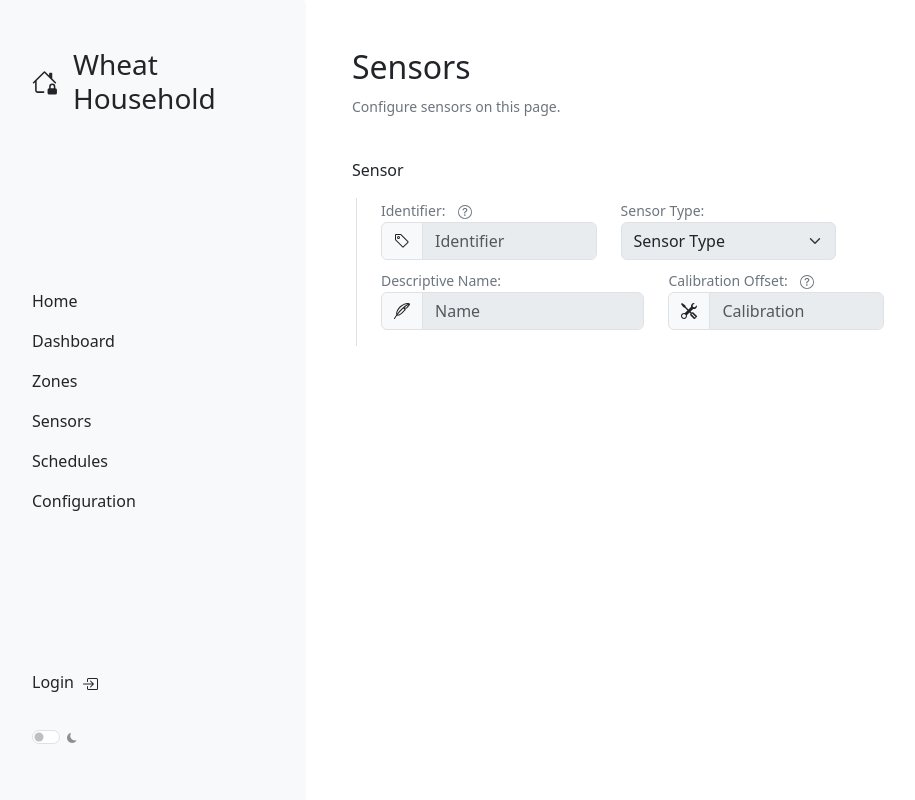
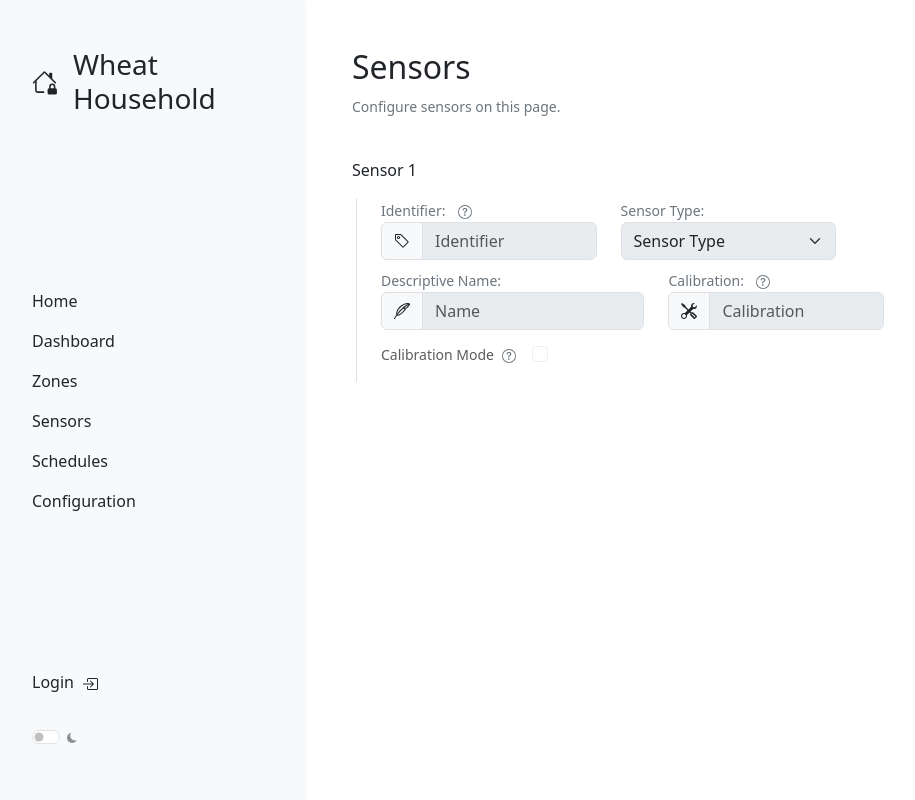
Before and after one commit to WiddleWabbit/flask-dashboard, a Flask app: page /sensors in a window 1280 px wide. Shown: the whole page, without its empty margins (16-931 px from the left). Run offline with Flask 3, Linux system fonts and the light colour scheme; data that the repository does not hold is empty; parts of the project's set-up code (start-up, migrations or seed data) failed here and were passed over; some libraries are stand-ins or nearby versions.

Commit message:
Added calibration mode tickbox, and added logic to ensure that identifiers are unique and gracefully handles exceptions.

```diff
--- a/app/sensors/models.py
+++ b/app/sensors/models.py
@@ -1,5 +1,8 @@
 from flask_sqlalchemy import SQLAlchemy
 from app.models import db
+
+# Calibration Table, store calibration data.
+# When calibration disabled, average out and create offset.
 
 class Sensors(db.Model):
     __tablename__ = "sensors"
@@ -11,6 +14,7 @@ class Sensors(db.Model):
     identifier = db.Column(db.String, nullable=False, unique=True)
     calibration = db.Column(db.Float, nullable=False)
     type = db.Column(db.String, nullable=False)
+    calibration_mode = db.Column(db.Integer, nullable=False)
     sort_order = db.Column(db.Integer, nullable=False)
 
     def __repr__(self):
--- a/app/sensors/routes.py
+++ b/app/sensors/routes.py
@@ -59,6 +59,7 @@ def sensors():
                     type = sanitise(request.form.get(f"type-{i}"))
                     identifier = sanitise(request.form.get(f"identifier-{i}"))
                     calibration = sanitise(request.form.get(f"calibration-{i}"), float)
+                    calibration_mode = sanitise(request.form.get(f"calibration-mode-{i}"), float)
                     sort_order = sanitise(request.form.get(f"sort-order-{i}"), int)
 
                     # If the non required fields are blank, set them to default values
@@ -77,7 +78,7 @@ def sensors():
                         print(f'Name not valid {name}')
                         update_results[f'sensor-{i}'] = False
                         continue
-                    if not type in {'waterdepth', 'temperature'}: # NEEDS TO BE REPLACED WITH MODEL SO NO DUPLICATION
+                    if not type in {'waterdepth', 'temperature'}:
                         print(f'Type not valid {type}')
                         update_results[f'sensor-{i}'] = False
                         continue
@@ -85,8 +86,20 @@ def sensors():
                         print(f'Identifier not valid {identifier}')
                         update_results[f'sensor-{i}'] = False
                         continue
+                    # Ensure Identifiers are unique
+                    existing_identifier = Sensors.query.filter_by(identifier=identifier).first()
+                    if existing_identifier:
+                        if existing_identifier.id != id:
+                            print(f'Cannot use duplicate identifier: {identifier}')
+                            flash('All identifiers must be unique.', 'warning')
+                            update_results[f'sensor-{i}'] = False
+                            continue
                     if calibration is False or not isinstance(calibration, float):
                         print(f'Calibration not valid {calibration}')
+                        update_results[f'sensor-{i}'] = False
+                        continue
+                    if not isinstance(calibration_mode, int) or calibration_mode > 1 or calibration_mode < 0:
+                        print(f'Calibration mode not valid {calibration_mode}')
                         update_results[f'sensor-{i}'] = False
                         continue
                     if not isinstance(sort_order, int) or sort_order < 0:
@@ -95,7 +108,7 @@ def sensors():
                         continue
 
                     # Update the sensor
-                    update_results[f'Sensor "{name}"'] = update_sensor(id, name, type, identifier, calibration, sort_order)
+                    update_results[f'Sensor "{name}"'] = update_sensor(id, name, type, identifier, calibration, calibration_mode, sort_order)
 
                 # Check for unsubmitted sensors and delete
                 if all_sensors:
--- a/app/templates/sensors.html
+++ b/app/templates/sensors.html
@@ -16,7 +16,7 @@
     </div>
     <div class="col-md-12 mt-3 d-flex justify-content-between">
         <div class="d-flex gap-3">
-            <p>Sensor {{ sensor.sort_order }}</p>
+            <p class="sensor-title">Sensor {{ sensor.sort_order }}</p>
             {% if current_user.is_authenticated %}
                 <span class="Sensor-handle">
                     <svg xmlns="http://www.w3.org/2000/svg" width="16" height="16" fill="currentColor" class="bi bi-arrows-move" viewBox="0 0 16 16">
@@ -64,7 +64,7 @@
             </div>
             <div class="col-md-6">
                 <p class="text-secondary mb-1 d-inline"><small>Descriptive Name:</small></p>
-                <div class="input-group pb-2">
+                <div class="input-group">
                     <span class="input-group-text">
                         <svg xmlns="http://www.w3.org/2000/svg" width="16" height="16" fill="currentColor" class="bi bi-feather" viewBox="0 0 16 16">
                             <path d="M15.807.531c-.174-.177-.41-.289-.64-.363a3.8 3.8 0 0 0-.833-.15c-.62-.049-1.394 0-2.252.175C10.365.545 8.264 1.415 6.315 3.1S3.147 6.824 2.557 8.523c-.294.847-.44 1.634-.429 2.268.005.316.05.62.154.88q.025.061.056.122A68 68 0 0 0 .08 15.198a.53.53 0 0 0 .157.72.504.504 0 0 0 .705-.16 68 68 0 0 1 2.158-3.26c.285.141.616.195.958.182.513-.02 1.098-.188 1.723-.49 1.25-.605 2.744-1.787 4.303-3.642l1.518-1.55a.53.53 0 0 0 0-.739l-.729-.744 1.311.209a.5.5 0 0 0 .443-.15l.663-.684c.663-.68 1.292-1.325 1.763-1.892.314-.378.585-.752.754-1.107.163-.345.278-.773.112-1.188a.5.5 0 0 0-.112-.172M3.733 11.62C5.385 9.374 7.24 7.215 9.309 5.394l1.21 1.234-1.171 1.196-.027.03c-1.5 1.789-2.891 2.867-3.977 3.393-.544.263-.99.378-1.324.39a1.3 1.3 0 0 1-.287-.018Zm6.769-7.22c1.31-1.028 2.7-1.914 4.172-2.6a7 7 0 0 1-.4.523c-.442.533-1.028 1.134-1.681 1.804l-.51.524zm3.346-3.357C9.594 3.147 6.045 6.8 3.149 10.678c.007-.464.121-1.086.37-1.806.533-1.535 1.65-3.415 3.455-4.976 1.807-1.561 3.746-2.36 5.31-2.68a8 8 0 0 1 1.564-.173"/>
@@ -74,20 +74,32 @@
                 </div>
             </div>
             <div class="col-md-5">
-                <p class="text-secondary mb-1 d-inline"><small>Calibration Offset:</small></p>
+                <p class="text-secondary mb-1 d-inline"><small>Calibration:</small></p>
                 <a tabindex="0" role="button" data-bs-trigger="focus" class="d-inline text-secondary ms-2" style="cursor:pointer;" data-bs-container="body" data-bs-toggle="popover" data-bs-placement="top" data-bs-html="true" data-bs-content="A offset applied to all readings of this sensor, for calibration. Defaults to 0." >
                     <svg xmlns="http://www.w3.org/2000/svg" width="14" height="14" fill="currentColor" class="bi bi-question-circle" viewBox="0 0 16 16">
                         <path d="M8 15A7 7 0 1 1 8 1a7 7 0 0 1 0 14m0 1A8 8 0 1 0 8 0a8 8 0 0 0 0 16"/>
                         <path d="M5.255 5.786a.237.237 0 0 0 .241.247h.825c.138 0 .248-.113.266-.25.09-.656.54-1.134 1.342-1.134.686 0 1.314.343 1.314 1.168 0 .635-.374.927-.965 1.371-.673.489-1.206 1.06-1.168 1.987l.003.217a.25.25 0 0 0 .25.246h.811a.25.25 0 0 0 .25-.25v-.105c0-.718.273-.927 1.01-1.486.609-.463 1.244-.977 1.244-2.056 0-1.511-1.276-2.241-2.673-2.241-1.267 0-2.655.59-2.75 2.286m1.557 5.763c0 .533.425.927 1.01.927.609 0 1.028-.394 1.028-.927 0-.552-.42-.94-1.029-.94-.584 0-1.009.388-1.009.94"/>
                     </svg>
                 </a>
-                <div class="input-group pb-3">
+                <div class="input-group">
                     <span class="input-group-text">
                         <svg xmlns="http://www.w3.org/2000/svg" width="16" height="16" fill="currentColor" class="bi bi-tools" viewBox="0 0 16 16">
                             <path d="M1 0 0 1l2.2 3.081a1 1 0 0 0 .815.419h.07a1 1 0 0 1 .708.293l2.675 2.675-2.617 2.654A3.003 3.003 0 0 0 0 13a3 3 0 1 0 5.878-.851l2.654-2.617.968.968-.305.914a1 1 0 0 0 .242 1.023l3.27 3.27a.997.997 0 0 0 1.414 0l1.586-1.586a.997.997 0 0 0 0-1.414l-3.27-3.27a1 1 0 0 0-1.023-.242L10.5 9.5l-.96-.96 2.68-2.643A3.005 3.005 0 0 0 16 3q0-.405-.102-.777l-2.14 2.141L12 4l-.364-1.757L13.777.102a3 3 0 0 0-3.675 3.68L7.462 6.46 4.793 3.793a1 1 0 0 1-.293-.707v-.071a1 1 0 0 0-.419-.814zm9.646 10.646a.5.5 0 0 1 .708 0l2.914 2.915a.5.5 0 0 1-.707.707l-2.915-2.914a.5.5 0 0 1 0-.708M3 11l.471.242.529.026.287.445.445.287.026.529L5 13l-.242.471-.026.529-.445.287-.287.445-.529.026L3 15l-.471-.242L2 14.732l-.287-.445L1.268 14l-.026-.529L1 13l.242-.471.026-.529.445-.287.287-.445.529-.026z"/>
                         </svg>
                     </span>
                     <input class="form-control" type="number" step="any" name="calibration-{{ sensor.id }}" placeholder="Calibration" value="{{ sensor.calibration }}" {% if not current_user.is_authenticated %}disabled{% endif %} />
+                </div>
+            </div>
+            <div class="col-md-6">
+                <div class="d-flex gap-2 pt-2 mt-1 pb-3">
+                    <label class="form-check-label text-body-secondary" for="btn-check-{{ sensor.id }}"><small>Calibration Mode</small></label>
+                    <a tabindex="0" role="button" data-bs-trigger="focus" class="d-inline text-secondary me-2" style="cursor:pointer;" data-bs-container="body" data-bs-toggle="popover" data-bs-placement="top" data-bs-html="true" data-bs-content="Calibration mode temporarily saves received data to a different table. When deactivated it averages out the data and creates a calibration offset automatically." >
+                        <svg xmlns="http://www.w3.org/2000/svg" width="14" height="14" fill="currentColor" class="bi bi-question-circle" viewBox="0 0 16 16">
+                            <path d="M8 15A7 7 0 1 1 8 1a7 7 0 0 1 0 14m0 1A8 8 0 1 0 8 0a8 8 0 0 0 0 16"/>
+                            <path d="M5.255 5.786a.237.237 0 0 0 .241.247h.825c.138 0 .248-.113.266-.25.09-.656.54-1.134 1.342-1.134.686 0 1.314.343 1.314 1.168 0 .635-.374.927-.965 1.371-.673.489-1.206 1.06-1.168 1.987l.003.217a.25.25 0 0 0 .25.246h.811a.25.25 0 0 0 .25-.25v-.105c0-.718.273-.927 1.01-1.486.609-.463 1.244-.977 1.244-2.056 0-1.511-1.276-2.241-2.673-2.241-1.267 0-2.655.59-2.75 2.286m1.557 5.763c0 .533.425.927 1.01.927.609 0 1.028-.394 1.028-.927 0-.552-.42-.94-1.029-.94-.584 0-1.009.388-1.009.94"/>
+                        </svg>
+                    </a>
+                    <input class="form-check-input" name="calibration-mode-{{ sensor.id }}" type="checkbox" role="switch" id="btn-check-{{ sensor.id }}" {% if sensor.calibration_mode == 1 %}checked{% endif %} {% if not current_user.is_authenticated %}disabled{% endif %}>
                 </div>
             </div>
         </div>
@@ -148,9 +160,6 @@
     </div>
 
     <div class="d-none">
-        <!-- <span id="num-sensors">{{ data.sensors|length }}</span> -->
-        <!-- <span id="all-ids">{{ ids|replace("[", "")|replace("]", "") }}</span> -->
-        <!-- <input type="text" name="max-id" class="d-none" value="{{ data.max_schedule_id }}"> -->
         <input type="text" name="all-ids" class="d-none" value="{{ ids|replace("[", "")|replace("]", "") }}">
     </div>
 
@@ -195,18 +204,19 @@
 
     // Update the sort order field of all the sensors
     function updateSortOrder() {
-        const rows = form.querySelectorAll('.row');
+        const rows = form.querySelectorAll('.sensor');
         rows.forEach((rowEl, index) => {
             const sensorIndex = index + 1;
             rowEl.querySelectorAll('.sort-order-field').forEach(input => {
                 input.value = sensorIndex;
             });
+            rowEl.querySelector('.sensor-title').textContent = "Sensor " + sensorIndex;
         });
     }
 
     function renameFormFields() {
         // Update all row input/textarea names with index
-        const rows = form.querySelectorAll('.row');
+        const rows = form.querySelectorAll('.sensor');
         rows.forEach((rowEl, index) => {
             const sensorIndex = index + 1;
             rowEl.querySelectorAll('input, textarea, select').forEach(input => {
```
Also changed, not shown: app/sensors/func.py (+5 -4 lines).
